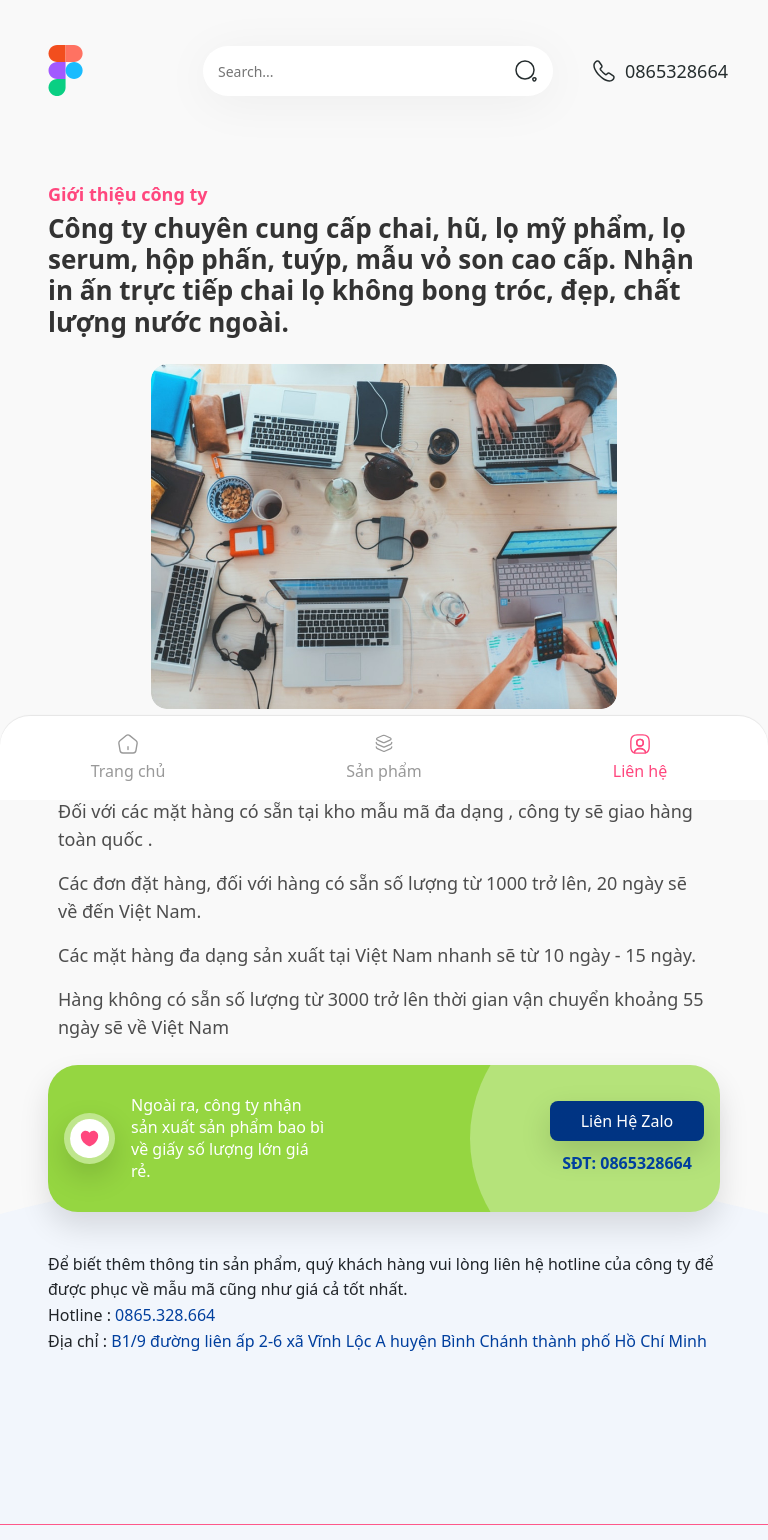
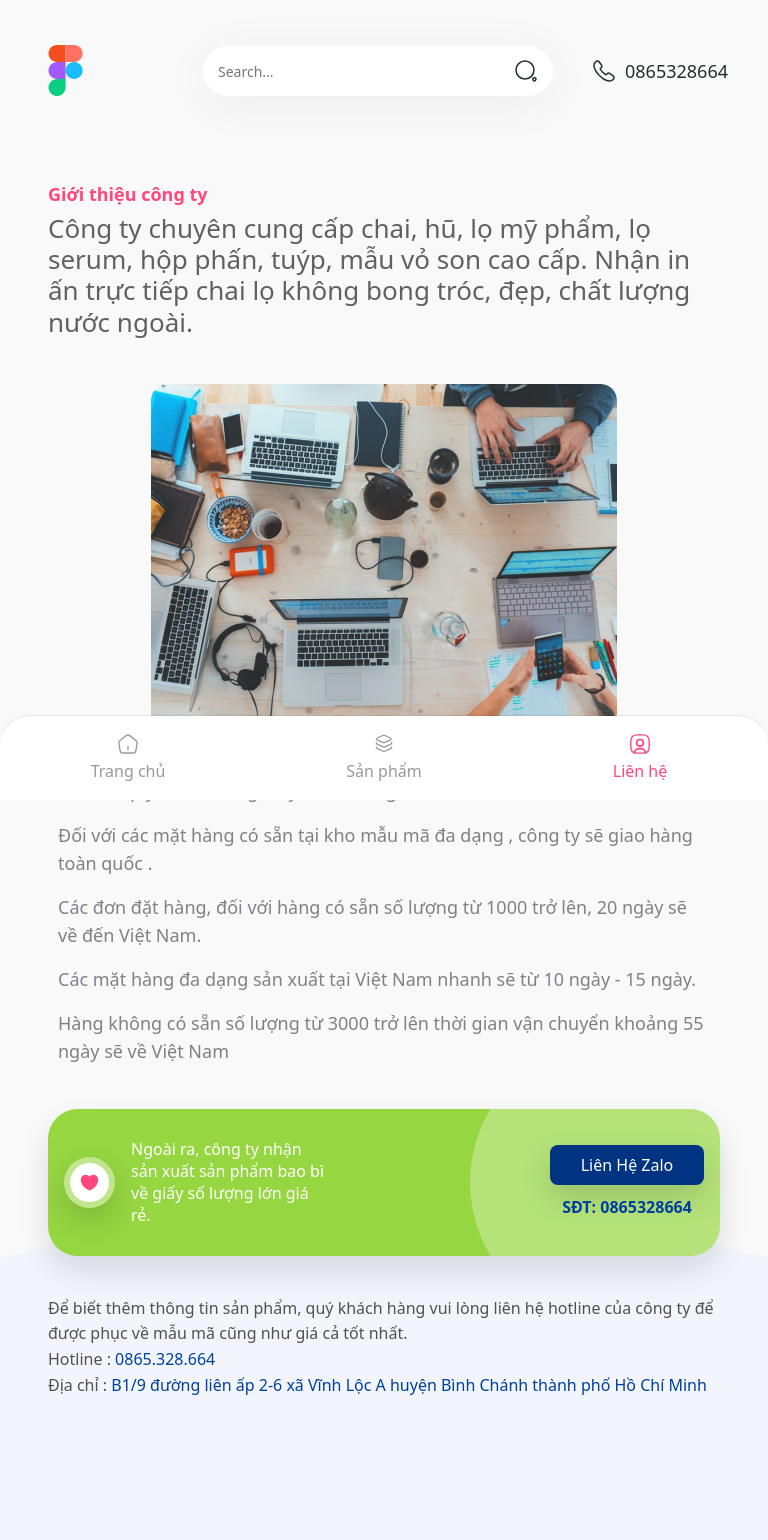
Before and after one commit to trminhphu79/antam-ecommerc, a React (Create React App) app: page /lien-he in a window 768 px wide. Shown: the top 1540 px of the page. Built offline with nearby package versions, Linux system fonts and the light colour scheme.

Commit message:
upadte font-size text
fix font-size, font-weight all text

```diff
--- a/src/app/page/contact/Contact.scss
+++ b/src/app/page/contact/Contact.scss
@@ -9,9 +9,9 @@
   }
   &__desc {
     margin: 0;
-    font-size: 4rem;
-    font-weight: 900;
-    color: #333333;
+    font-size: 3.4rem;
+    font-weight: 500;
+    color: var(--title-big-color);
   }
   &__content {
     display: flex;
@@ -105,6 +105,7 @@
   &__info {
     font-size: 1.8rem;
     margin-top: 40px;
+    color: var(--title-color);
     & a {
       text-decoration: none;
       color: #003f9e;
@@ -117,7 +118,7 @@
 @media (max-width: 46.1875em) {
   .contact {
     &__desc {
-      line-height: 1.4;
+      line-height: 1.6;
       font-size: 2.6rem;
     }
     &__content {
@@ -183,16 +184,16 @@
     }
     &__content {
       display: block;
-      margin-top: 26px;
+      margin: 4.6rem 0 0;
       &-image {
-        margin: 0 auto;
+        margin: 0 auto 2rem;
       }
       &-list {
         margin-top: 16px;
       }
     }
     &__card {
-      margin-top: 24px;
+      margin-top: 4.4rem;
       padding: 16px;
       width: 100%;
       height: 147px;
--- a/src/app/page/home/Home.scss
+++ b/src/app/page/home/Home.scss
@@ -15,9 +15,9 @@ html {
 
 .home-below h2 {
     font-size: 3.2rem;
-    font-weight: bold;
+    font-weight: 500;
     text-transform: capitalize;
-    color: #252D2E;
+    color: var(--heading-color);
     text-align: center;
     margin: 10.8rem 0 2.5rem;
 }
--- a/src/app/page/home/slide/slideContent/slideContent.scss
+++ b/src/app/page/home/slide/slideContent/slideContent.scss
@@ -1,8 +1,9 @@
 .slide-content {
   margin: 2rem 0 0 6.8rem;
   width: 864px;
-  font-weight: 900;
+  font-weight: 500;
   font-size: 3.4rem;
+  color: var(--title-big-color);
   line-height: 4.8rem;
   text-align: justify;
   &__btn {
--- a/src/app/page/productDetail/productContent/productContent.scss
+++ b/src/app/page/productDetail/productContent/productContent.scss
@@ -28,6 +28,7 @@
     }
     & h2 {
       font-size: 3.4rem;
+      font-weight: 500;
       line-height: 1.4;
       display:-webkit-box;
       -webkit-line-clamp:5;
@@ -35,8 +36,7 @@
       overflow: hidden;
       text-overflow: ellipsis;
       word-break: break-word;
-      font-weight: bold;
-      color: #252d2e;
+      color: var(--title-big-color);
       margin: 1.2rem 0;
     }
     & p {
@@ -54,6 +54,7 @@
       & span {
         margin-left: 0.6rem;
         font-size: 2.4rem;
+        line-height: 2.4rem;
         color: var(--primary-color);
       }
     }
@@ -86,7 +87,7 @@
       margin: 0 auto 8rem;
       & h2 {
         margin: 2rem 0 1.2rem;
-        font-size: 2rem;
+        font-size: 2.4rem;
       }
       & .wrapper a {
         margin: 2.4rem 0;
--- a/src/app/page/productDetail/productForm/productForm.scss
+++ b/src/app/page/productDetail/productForm/productForm.scss
@@ -15,18 +15,19 @@
         font-size: 3.4rem;
         margin-bottom: 4rem;
         text-transform: capitalize;
+        color: var(--title-big-color);
       }
       & .input-group {
         display: flex;
         align-items: center;
         justify-content: space-between;
         width: 100%;
-        margin-bottom: 2.4rem;
+        margin-bottom: 2.9rem;
         flex-wrap: wrap;
         & label {
           font-size: 1.6rem;
-          font-weight: 700;
-          color: #252d2e;
+          font-weight: 500;
+          color: var(--title-color);
           width: 16rem;
         }
         & input {
@@ -80,8 +81,11 @@
           bottom: -2.2rem;
         }
       }
-      & form .input-group label {
-        margin-bottom: 0.6rem;
+      & form .input-group {
+        margin-bottom: 2.4rem;
+        & label {
+          margin-bottom: 0.6rem;
+        }
       }
     }
 
@@ -116,8 +120,11 @@
       line-height: 2rem;
     }
 
-    .product-form form .input-group label {
-      display: none;
+    .product-form form .input-group {
+      margin-bottom: 2.8rem;
+      & label {
+        display: none;
+      }
     }
   }
 }
--- a/src/styles/_variable.scss
+++ b/src/styles/_variable.scss
@@ -1,8 +1,11 @@
 :root {
   --primary-color: #ff477e;
   --white-color: #fff;
-  --text-color: #4d4d4d;
+  --text-color: #808089;
   --background-color: #f9f9f9;
+  --heading-color: #757575;
+  --title-big-color: #616161;
+  --title-color: #525050;
 
   --navbar-width: 140px;
   --navbar-height-tablet: 84px;
```
